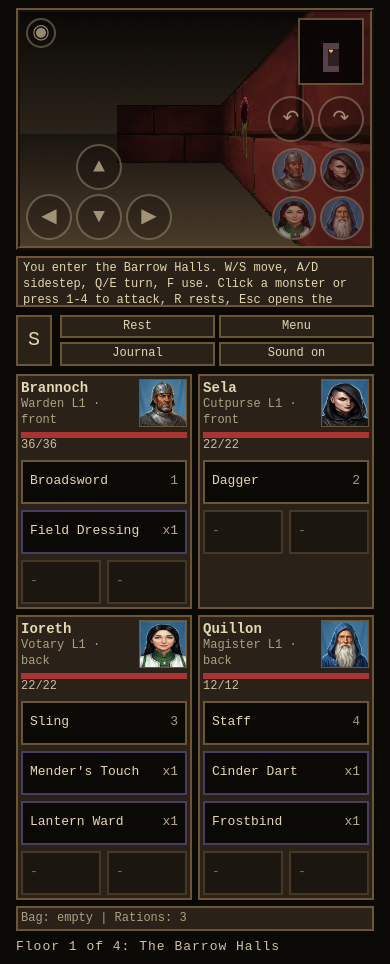
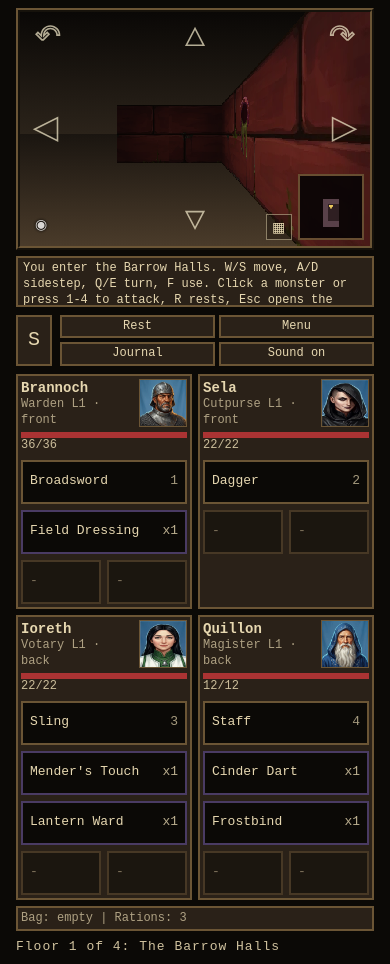
Before and after one commit to tlee612-lab/tomb-of-the-lich-queen, a website with bundled scripts: page index.html in a window 390 px wide. Both pictures are taken after a click on the button "Enter the tomb". Built offline with nearby package versions, Linux system fonts and the light colour scheme.

Commit message:
Phones: hollow direction arrows on the view edges, turn arrows in top corners, minimap bottom-right and hideable, scrolling log
Co-Authored-By: Claude Sonnet 5.5 <noreply@anthropic.com>

```diff
--- a/index.html
+++ b/index.html
@@ -44,10 +44,9 @@
 <main id="game" hidden>
   <div id="stage">
   <div id="viewframe"><canvas id="view" width="448" height="300"></canvas>
-    <canvas id="minimap" width="99" height="99" title="Tap for the full map (N)"></canvas>
+    <button type="button" id="mapHide" aria-label="Hide or show the minimap">&#9638;</button><canvas id="minimap" width="99" height="99" title="Tap for the full map (N)"></canvas>
     <div id="touch">
-      <div id="tl"><button type="button" data-act="fwd">&#9650;</button><button type="button" data-act="strL">&#9664;</button><button type="button" data-act="back">&#9660;</button><button type="button" data-act="strR">&#9654;</button></div>
-      <div id="tr"><div id="tturn"><button type="button" data-act="turnL">&#8630;</button><button type="button" data-act="turnR">&#8631;</button></div><div id="tatk"></div></div>
+      <div id="tl"><button type="button" data-act="fwd" aria-label="Forward">&#9650;</button><button type="button" data-act="back" aria-label="Back">&#9660;</button><button type="button" data-act="strL" aria-label="Step left">&#9664;</button><button type="button" data-act="strR" aria-label="Step right">&#9654;</button><button type="button" data-act="turnL" aria-label="Turn left">&#8630;</button><button type="button" data-act="turnR" aria-label="Turn right">&#8631;</button></div>
       <button type="button" id="touchHide" aria-label="Hide or show the on-screen controls">&#9673;</button>
     </div>
     <div id="overlay" hidden><div id="overlayText"></div><button id="loadBtn" type="button" hidden>Load autosave</button><button id="retryBtn" type="button" hidden>Try again</button></div></div>
--- a/js/main.js
+++ b/js/main.js
@@ -41,7 +41,7 @@ function flushMessages() {
     logLines.unshift(m); audio.playForMessage(m);
     if (/party rests|shrine blazes/.test(m)) wantAutosave = true;
   }
-  logLines.length = Math.min(logLines.length, 7);
+  logLines.length = Math.min(logLines.length, 60);               // the log scrolls, so it keeps a good stretch of history
   $('log').textContent = logLines.join('\n');
 }
 
@@ -279,8 +279,12 @@ addEventListener('keydown', e => {
 });
 document.querySelectorAll('#pad button').forEach(b => b.addEventListener('click', () => act(b.dataset.act)));
 // The on-screen controls over the view (phones): they act the instant a finger lands, and a hide switch clears them away.
-document.querySelectorAll('#tl button, #tturn button').forEach(b => b.addEventListener('pointerdown', e => { e.preventDefault(); act(b.dataset.act); }));
+document.querySelectorAll('#tl button').forEach(b => b.addEventListener('pointerdown', e => { e.preventDefault(); act(b.dataset.act); }));
 $('touchHide').addEventListener('click', () => $('touch').classList.toggle('off'));
+// The minimap can be tucked away; the choice is remembered.
+const setMapHidden = hide => { $('viewframe').classList.toggle('nomap', hide); try { localStorage.setItem('totlq.nomap', hide ? '1' : ''); } catch { /* not remembered */ } };
+try { if (localStorage.getItem('totlq.nomap')) $('viewframe').classList.add('nomap'); } catch { /* storage unavailable */ }
+$('mapHide').addEventListener('click', () => setMapHidden(!$('viewframe').classList.contains('nomap')));
 canvas.addEventListener('click', () => {
   if (locked()) return;
   if (enemyAhead(game)) {                                    // click a monster: the first ready hero strikes
@@ -305,8 +309,6 @@ function buildParty() {
       <div class="quick"><button type="button" class="qs" data-q="0"></button><button type="button" class="qs" data-q="1"></button></div>
       <span class="dmg"></span>
     </div>`).join('') + '<div class="hero" style="grid-column:1/-1"><div class="cl bag"></div></div>';
-  $('tatk').innerHTML = game.party.map((h, i) => `<button type="button" class="tbtn" data-i="${i}" aria-label="${esc(h.name)} attacks"><i class="tfill"></i>${h.portrait ? `<img src="${h.portrait}" alt="">` : `<b>${esc(h.name[0].toUpperCase())}</b>`}</button>`).join('');
-  $('tatk').querySelectorAll('.tbtn').forEach(b => b.addEventListener('pointerdown', e => { e.preventDefault(); attack(+b.dataset.i); }));
   cards = [...document.querySelectorAll('.hero[data-i]')];
   cards.forEach(c => {
     const i = +c.dataset.i;
@@ -343,11 +345,6 @@ function updateParty() {
       b.textContent = it ? it.name : '-'; b.disabled = !alive(h) || !it;
     });
     c.querySelector('.cdfill').style.width = h.cdMax && h.cd > 0 ? `${(100 * h.cd) / h.cdMax}%` : '0';
-    const tb = $('tatk').children[i];
-    if (tb) {                                                            // the same cooldown, on the on-screen attack button
-      tb.firstChild.style.height = h.cdMax && h.cd > 0 ? `${(100 * h.cd) / h.cdMax}%` : '0';
-      tb.classList.toggle('ready', can.ok && !!enemyAhead(game)); tb.classList.toggle('fallen', !alive(h));
-    }
     btn.disabled = !alive(h) || (!can.ok && /cannot reach/.test(can.why));
     btn.classList.toggle('ready', can.ok && !!enemyAhead(game));
   });
--- a/style.css
+++ b/style.css
@@ -168,28 +168,27 @@ button { touch-action:manipulation; }             /* no double-tap zoom on the b
   .hero .atk kbd, .hero .spell .sc { float:none; flex:none; }
 }
 
-/* On-screen controls over the view (phones). Faint glass buttons so the dungeon still shows through; the pad below the view goes away. */
+/* On-screen controls over the view (phones). First stage: forward and back only, as bare bright arrows with no button behind them.
+   The turn, step and attack controls stay where they were. */
 #touch { display:none; }
+#mapHide { position:absolute; bottom:6px; right:calc(22% + 12px); z-index:2; width:26px; height:26px; padding:0; font-size:14px; line-height:1; background:rgba(18,13,9,.35); color:var(--ink); border:1px solid rgba(230,215,176,.5); cursor:pointer; }
+#viewframe.nomap #minimap { display:none; }
+#minimap { top:auto; bottom:6px; right:6px; }
+#viewframe.nomap #mapHide { right:6px; }
+#log { overflow-y:auto; }
 @media (max-width:700px), (orientation:landscape) and (max-height:520px) {
-  #pad { display:none; }
   #touch { display:block; position:absolute; inset:0; pointer-events:none; }
-  #touch button, #touch .tbtn { pointer-events:auto; touch-action:manipulation; -webkit-tap-highlight-color:transparent; user-select:none; }
-  #tl { position:absolute; left:6px; bottom:6px; display:grid; grid-template-columns:repeat(3,46px); grid-template-rows:46px 46px; gap:4px;
-        grid-template-areas:". f ." "l b r"; }
-  #tl [data-act=fwd] { grid-area:f; } #tl [data-act=strL] { grid-area:l; } #tl [data-act=back] { grid-area:b; } #tl [data-act=strR] { grid-area:r; }
-  #tr { position:absolute; right:6px; bottom:6px; display:flex; flex-direction:column; align-items:flex-end; gap:6px; }
-  #tturn { display:flex; gap:4px; }
-  #tatk { display:grid; grid-template-columns:repeat(2,44px); gap:4px; }
-  #touch button { background:rgba(18,13,9,.28); color:rgba(230,215,176,.62); border:2px solid rgba(230,215,176,.32); border-radius:50%; font:inherit; font-size:20px; padding:0; }
-  #tl button, #tturn button { width:46px; height:46px; }
-  #touch button:active { background:rgba(230,215,176,.45); }
-  #touch .tbtn { position:relative; overflow:hidden; width:44px; height:44px; }
-  #touch .tbtn img, #touch .tbtn b { position:absolute; inset:0; width:100%; height:100%; object-fit:cover; opacity:.5; }
-  #touch .tbtn b { display:grid; place-items:center; }
-  #touch .tbtn .tfill { position:absolute; left:0; right:0; bottom:0; height:0; background:rgba(0,0,0,.6); z-index:1; }
-  #touch .tbtn.ready { border-color:rgba(201,162,74,.9); } #touch .tbtn.ready img { opacity:.85; }
-  #touch .tbtn.fallen { opacity:.3; }
-  #touchHide { position:absolute; left:6px; top:6px; width:30px; height:30px; font-size:14px; }
-  #touch.off #tl, #touch.off #tr { display:none; }
-  #minimap { width:19%; }                                  /* keeps clear of the turn buttons below it */
+  #touch button { pointer-events:auto; touch-action:manipulation; -webkit-tap-highlight-color:transparent; user-select:none; background:none; border:0; padding:0; font:inherit; }
+  #tl { position:absolute; inset:0; pointer-events:none; }                        /* the four arrows sit on the edges of the view */
+  #tl button { position:absolute; width:48px; height:44px; font-size:30px; line-height:44px; color:transparent; opacity:1; -webkit-text-stroke:1.6px rgba(235,225,195,.75);
+    text-shadow:none; }
+  #tl button:active { -webkit-text-stroke-color:#ffd866; }
+  #tl [data-act=fwd] { top:4px; left:50%; margin-left:-24px; } #tl [data-act=back] { bottom:4px; left:50%; margin-left:-24px; }
+  #tl [data-act=strL] { left:2px; top:50%; margin-top:-22px; } #tl [data-act=strR] { right:2px; top:50%; margin-top:-22px; }
+  #pad { display:none; }                                                          /* every direction is on the view now */
+  #touchHide { position:absolute; left:6px; bottom:6px; width:30px; height:30px; font-size:16px; color:#fff; opacity:.8; text-shadow:0 0 3px #000, 0 0 3px #000; }
+  #touch.off #tl { display:none; }
+  #minimap { width:19%; } #mapHide { right:calc(19% + 12px); } #viewframe.nomap #mapHide { right:6px; }
+  #tl [data-act=turnL] { top:4px; left:4px; } #tl [data-act=turnR] { top:4px; right:4px; }
+  #log { height:4.2em; }
 }
```
